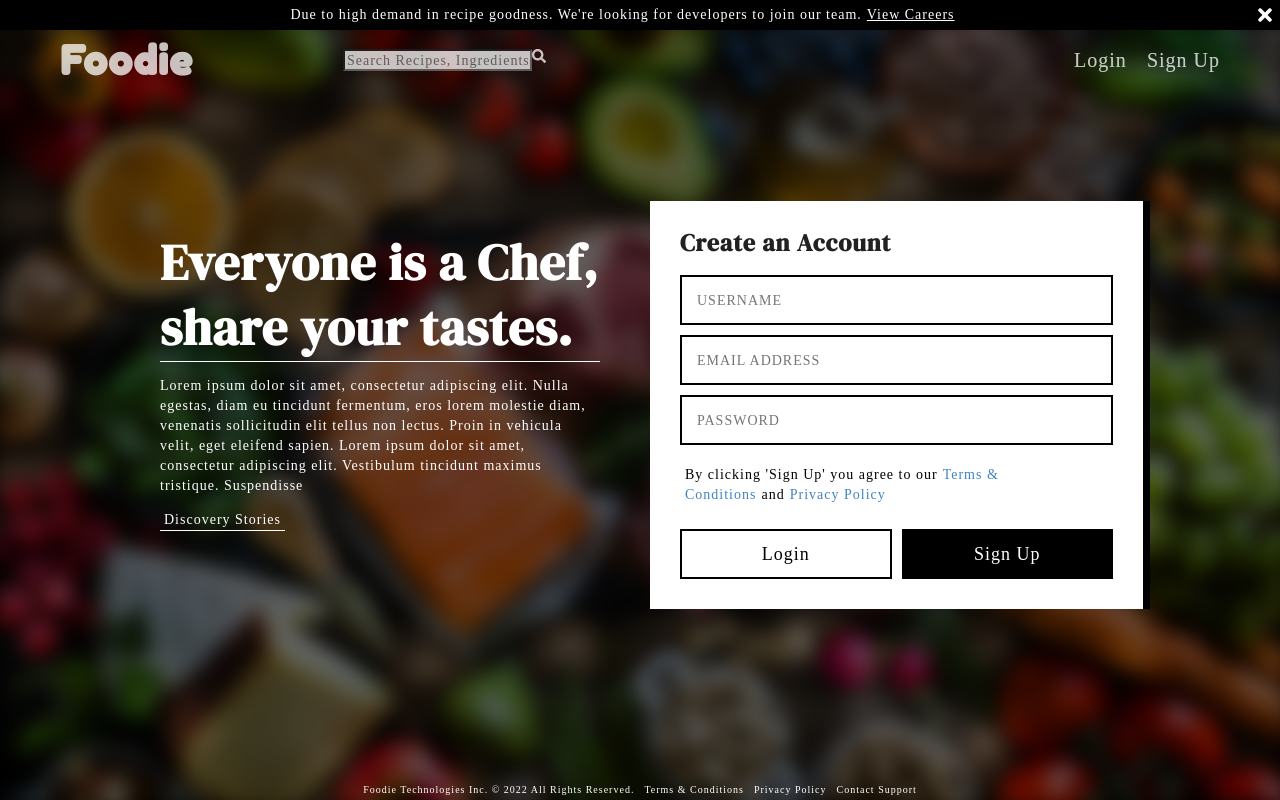
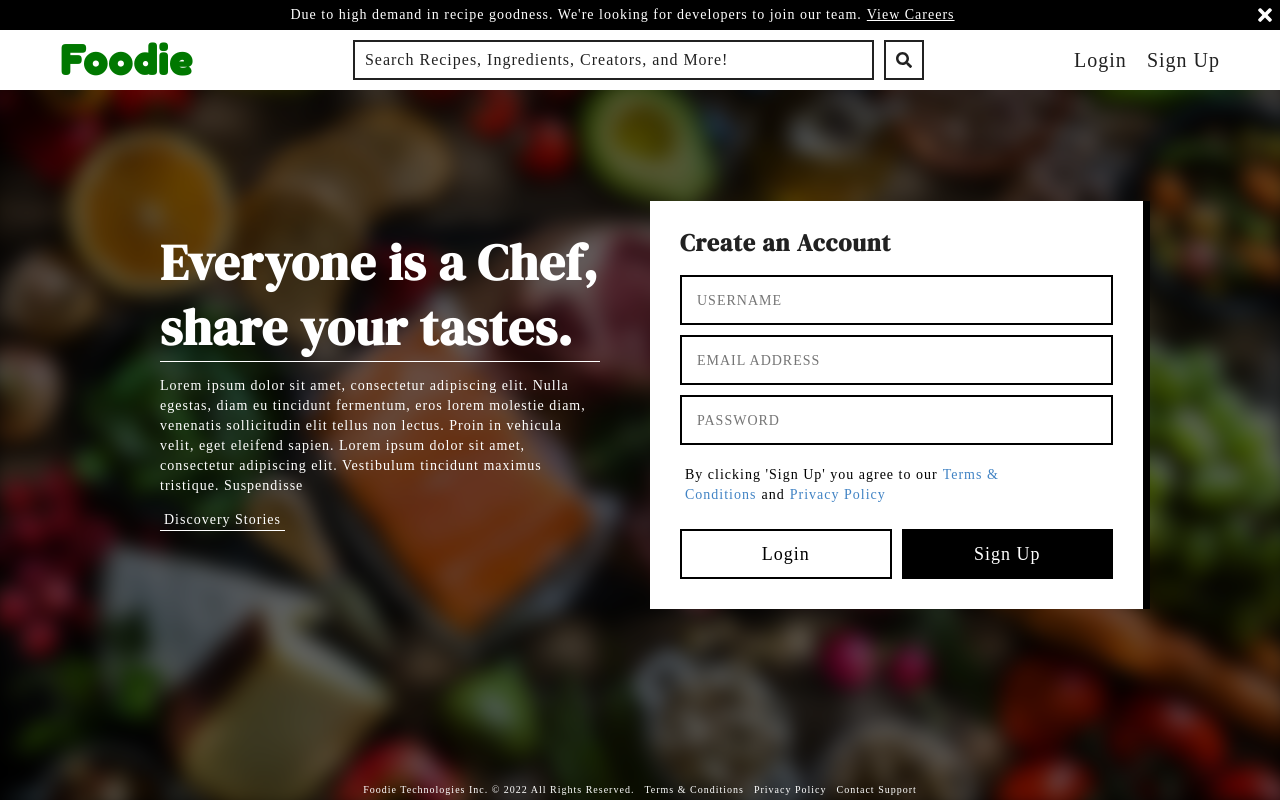
Before and after one commit to jakeokony1024/Foodie, a React (Create React App) app: page /login in a window 1280 px wide. Built offline with nearby package versions, Linux system fonts and the light colour scheme.

Commit message:
Added AutoSearch Component to Navigation

```diff
--- a/src/containers/Navigation/index.js
+++ b/src/containers/Navigation/index.js
@@ -1,19 +1,16 @@
 import {FaSearch} from "react-icons/fa";
 import React from "react";
+import AutoSearch from "../../components/AutoSearch";
 
 const Navigation = (props) => {
     return (
-        <div className='navigation transparent'>
+        <div className={['navigation ', props.transparent ? 'transparent':'']}>
             <div className='navigation-inner'>
                 <h1 className='header'>Foodie</h1>
 
-                <form action="POST" className='nav-search-form'>
-                    <input type="text" className='search-input' placeholder='Search Recipes, Ingredients, Creators, and More!'/>
-                    <div className='search-submit'>
-                        <FaSearch className='nav-search-icon'/>
-                    </div>
-                </form>
-
+                <div className='nav-search-form'>
+                    <AutoSearch />
+                </div>
                 <div className='nav-account'>
                     <a href="">Login</a>
                     <a href="">Sign Up</a>
```
